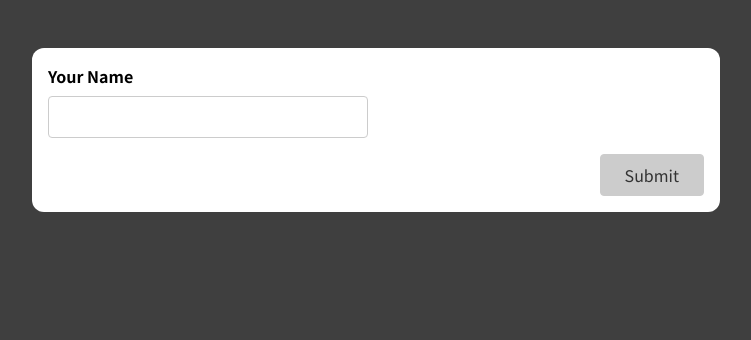
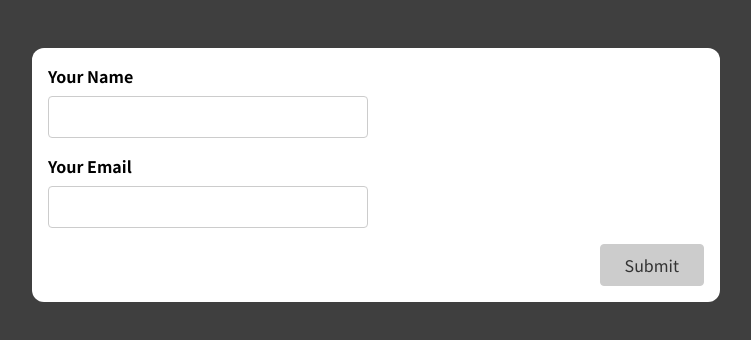
Before and after one commit to MohammmedDawood/course-react-working-with-forms, a React (Create React App) app: page / in a window 1280 px wide. Shown: the top 340 px of the page, without its empty margins (264-1015 px from the left). Built offline with nearby package versions, Linux system fonts and the light colour scheme.

Commit message:
Add Email Input and Validate it

```diff
--- a/src/components/SimpleInput.js
+++ b/src/components/SimpleInput.js
@@ -1,16 +1,27 @@
 import React, { useState } from "react";
 const SimpleInput = (props) => {
+  // Name State
   const [enteredName, setEnteredName] = useState("");
   const [enteredNameWasTouched, setEnteredNameWasTouched] = useState(false);
 
+  // Email State
+  const [enteredEmail, setEnteredEmail] = useState("");
+  const [enteredEmailWasTouched, setEnteredEmailWasTouched] = useState(false);
+
+  // Name dreiven State
   const enteredNameIsValid = enteredName.trim() !== "";
   const nameInputIsInvalid = !enteredNameIsValid && enteredNameWasTouched;
 
+  // Email dreiven State
+  const enteredEmailIsValid = enteredEmail.includes("@");
+  const emailInputIsInvalid = !enteredEmailIsValid && enteredEmailWasTouched;
+
   let formIsValid = false;
-  if (enteredNameIsValid) {
+  if (enteredNameIsValid && enteredEmailIsValid) {
     formIsValid = true;
   }
-  const nameTnputChangeHandler = (event) => {
+  //Name Handler
+  const nameInputChangeHandler = (event) => {
     setEnteredName(event.target.value);
   };
 
@@ -18,12 +29,21 @@ const SimpleInput = (props) => {
     setEnteredNameWasTouched(true);
   };
 
+  //Email Handler
+  const emailInputChangeHandler = (event) => {
+    setEnteredEmail(event.target.value);
+  };
+
+  const emailInputBlurHandler = (event) => {
+    setEnteredEmailWasTouched(true);
+  };
+
   const formSubmissionHandler = (event) => {
     event.preventDefault();
 
     setEnteredNameWasTouched(true);
 
-    if (!enteredNameIsValid) {
+    if (!enteredNameIsValid && enteredEmailIsValid) {
       return;
     }
     console.log(enteredName);
@@ -31,8 +51,13 @@ const SimpleInput = (props) => {
     //reset states
     setEnteredName("");
     setEnteredNameWasTouched(false);
+    setEnteredEmail("");
+    setEnteredEmailWasTouched(false);
   };
   const nameInputClasses = nameInputIsInvalid
+    ? "form-control  invalid"
+    : "form-control";
+  const emailInputClasses = emailInputIsInvalid
     ? "form-control  invalid"
     : "form-control";
   return (
@@ -42,12 +67,25 @@ const SimpleInput = (props) => {
         <input
           type="text"
           id="name"
-          onChange={nameTnputChangeHandler}
+          onChange={nameInputChangeHandler}
           onBlur={nameInputBlurHandler}
           value={enteredName}
         />
         {nameInputIsInvalid && (
           <p className="error-text">Name must not be empty</p>
+        )}
+      </div>
+      <div className={emailInputClasses}>
+        <label htmlFor="email">Your Email</label>
+        <input
+          type="email"
+          id="email"
+          onChange={emailInputChangeHandler}
+          onBlur={emailInputBlurHandler}
+          value={enteredEmail}
+        />
+        {emailInputIsInvalid && (
+          <p className="error-text">Please enter a vlid Email</p>
         )}
       </div>
       <div className="form-actions">
```
